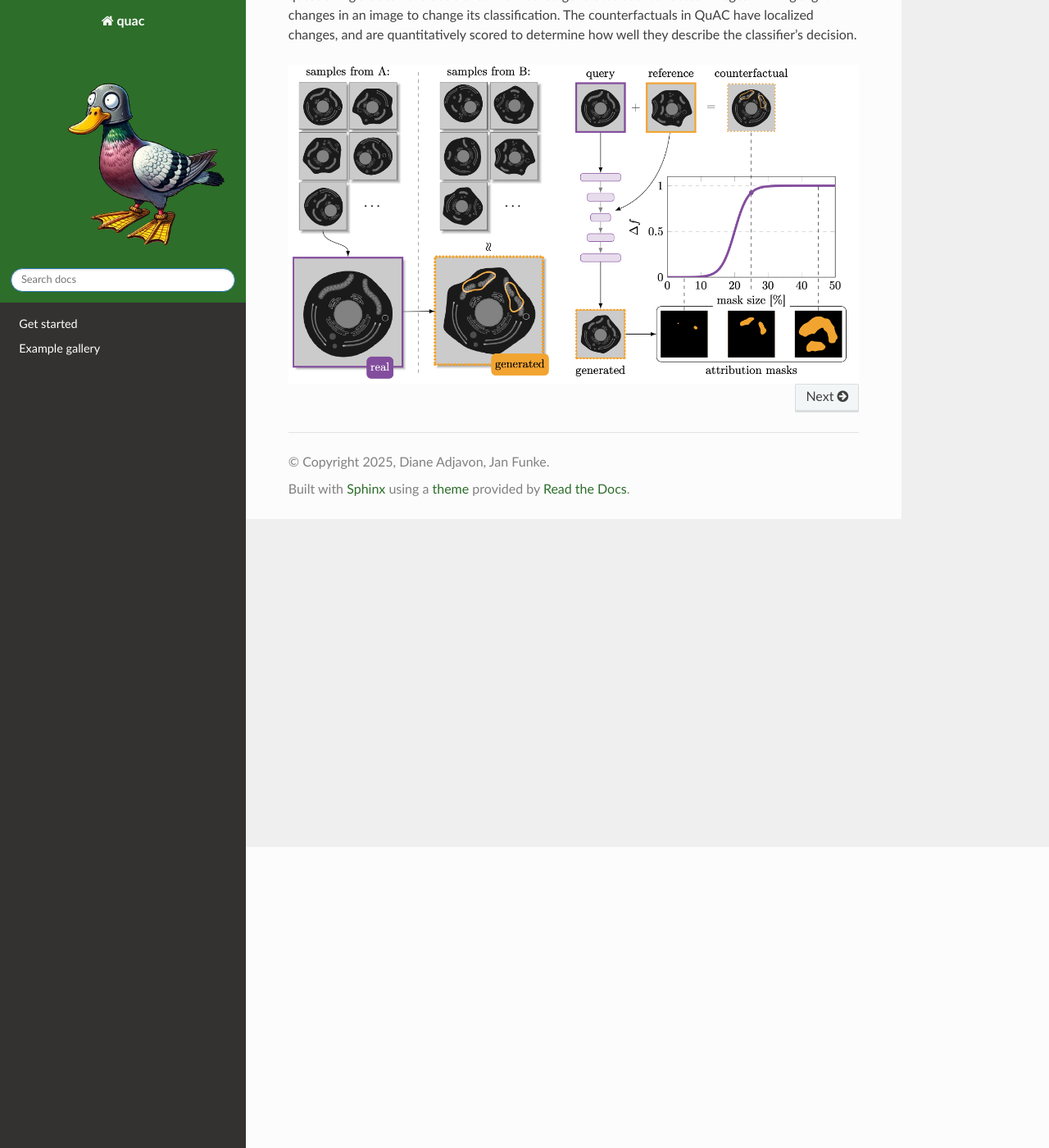
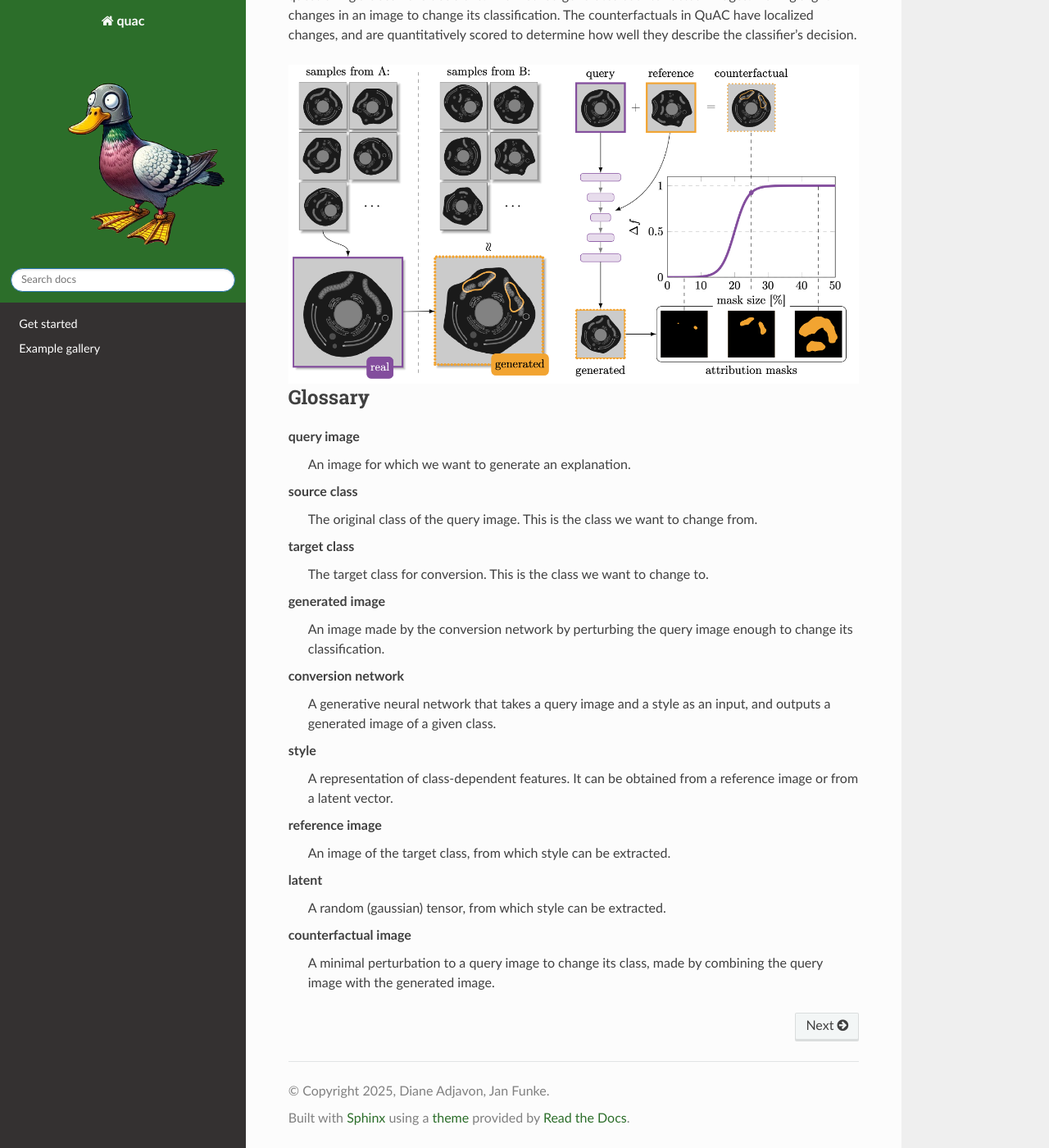
Before and after one commit to funkelab/quac, a Sphinx documentation site: the page built from docs/source/index.md, in a window 1280 px wide and 1400 px high, scrolled down 367 px. Shown: the whole window at 82% size. Built offline with Sphinx 7.4.7 and the Read the Docs theme 3.1.0, drawn with Linux system fonts in a browser that asks for light colours.

Commit message:
docs: :memo: Add a glossary of terms

````diff
--- a/docs/source/index.md
+++ b/docs/source/index.md
@@ -34,6 +34,37 @@ The counterfactuals in QuAC have localized changes, and are quantitatively score
   :align: center
 ```
 
+## Glossary
+```{glossary}
+query image
+  An image for which we want to generate an explanation.
+
+source class
+  The original class of the query image. This is the class we want to change from.
+
+target class
+  The target class for conversion. This is the class we want to change to.
+
+generated image
+  An image made by the conversion network by perturbing the query image enough to change its classification.
+
+conversion network
+  A generative neural network that takes a query image and a style as an input, and outputs a generated image of a given class.
+
+style
+  A representation of class-dependent features. It can be obtained from a reference image or from a latent vector.
+
+reference image
+  An image of the target class, from which style can be extracted.
+
+latent
+  A random (gaussian) tensor, from which style can be extracted.
+
+counterfactual image
+  A minimal perturbation to a query image to change its class, made by combining the query image with the generated image.
+```
+
+
 ```{toctree}
 :hidden:
 :includehidden:
````
Also changed, not shown: docs/source/tutorials/attribute.md (+2 -2 lines), docs/source/tutorials/train_yaml.md (+4 -1 lines).
